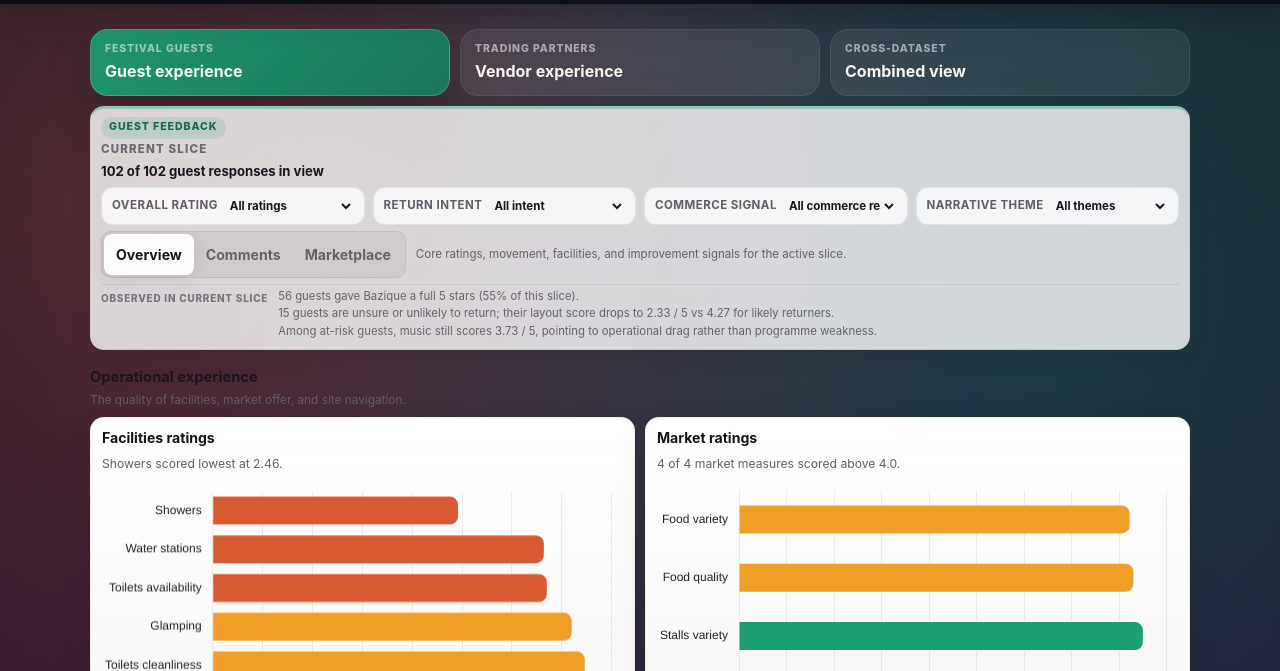
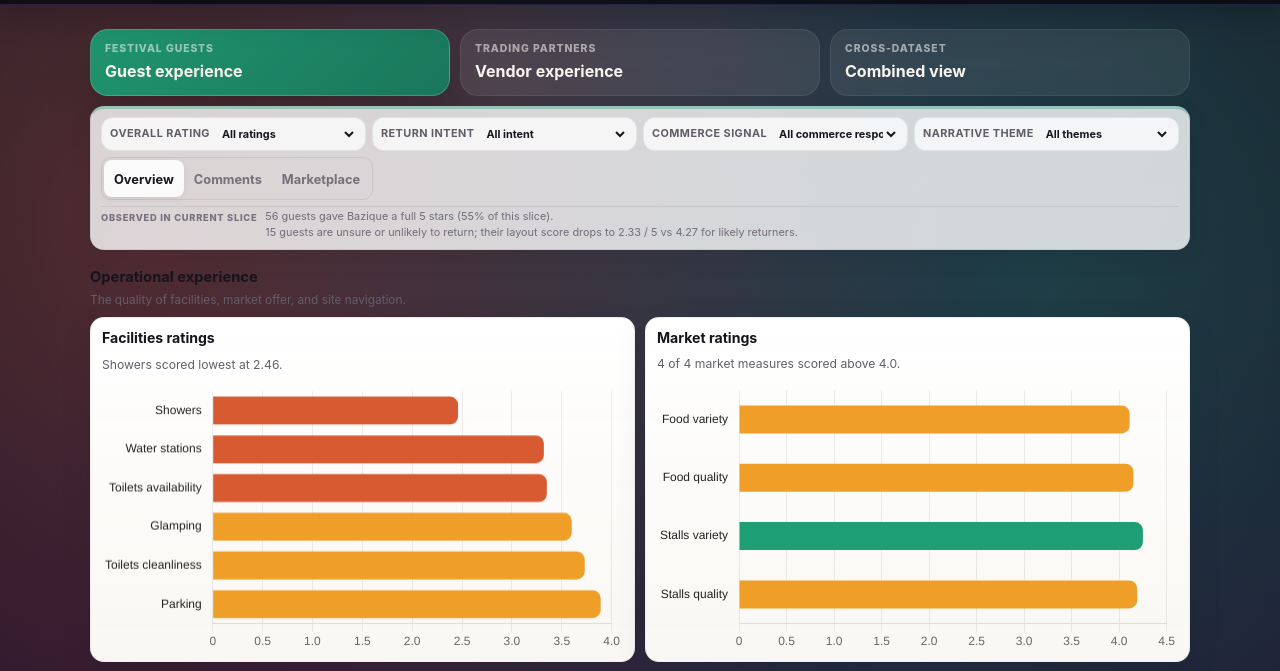
Before and after one commit to nefiger/bazique, a plain HTML site: page index.html in a window 1280 px wide. Shown: the part 89-760 px from the top of the page. Drawn offline with nearby package versions, Linux system fonts and the light colour scheme.

Commit message:
Slim filter rail and quiet workspace navigation

```diff
--- a/assets/style.css
+++ b/assets/style.css
@@ -358,14 +358,14 @@ body[data-view="combined"] .dataset-switch-button[data-tab="combined"][aria-sele
   display: grid;
   grid-template-columns: auto 1fr;
   align-items: start;
-  gap: 10px;
-  padding-top: 4px;
+  gap: 8px;
+  padding-top: 2px;
   border-top: 1px solid rgba(24, 20, 31, 0.08);
 }
 
 .insights-label {
   color: #777180;
-  font-size: 0.62rem;
+  font-size: 0.58rem;
   font-weight: 800;
   letter-spacing: 0.08em;
   text-transform: uppercase;
@@ -378,9 +378,9 @@ body[data-view="combined"] .dataset-switch-button[data-tab="combined"][aria-sele
 }
 
 .insight-inline-item {
-  color: #68626e;
-  font-size: 0.71rem;
-  line-height: 1.35;
+  color: #726c78;
+  font-size: 0.68rem;
+  line-height: 1.3;
 }
 
 .headline-module {
@@ -637,47 +637,22 @@ body[data-view="combined"] .control-bar {
   border-top: 3px solid rgba(127, 119, 221, 0.34);
 }
 
-.control-summary {
-  display: flex;
-  align-items: center;
-  justify-content: space-between;
-  gap: 8px;
-}
-
-.control-summary-copy {
-  display: grid;
-  gap: 2px;
-}
-
-.control-kicker {
-  color: #6c6771;
-  font-size: 0.72rem;
-  font-weight: 800;
-  letter-spacing: 0.1em;
-  text-transform: uppercase;
-}
-
-.control-summary strong {
-  color: #191620;
-  font-size: 0.82rem;
-}
-
 .control-grid {
   display: grid;
   grid-template-columns: repeat(4, minmax(0, 1fr));
-  gap: 8px;
+  gap: 6px;
 }
 
 .control-field {
   display: flex;
   align-items: center;
   gap: 8px;
-  min-height: 38px;
-  padding: 0 10px;
+  min-height: 34px;
+  padding: 0 8px;
   border-radius: 12px;
   background: rgba(255, 255, 255, 0.76);
   border: 1px solid rgba(24, 20, 31, 0.08);
-  font-size: 0.72rem;
+  font-size: 0.68rem;
   font-weight: 700;
   color: #615c68;
   letter-spacing: 0.04em;
@@ -690,7 +665,7 @@ body[data-view="combined"] .control-bar {
 
 .control-select {
   width: 100%;
-  min-height: 30px;
+  min-height: 28px;
   border-radius: 8px;
   border: 0;
   background: transparent;
@@ -709,10 +684,9 @@ body[data-view="combined"] .control-bar {
 }
 
 .subview-bar {
-  display: grid;
-  grid-template-columns: auto 1fr;
+  display: flex;
   align-items: center;
-  gap: 10px;
+  gap: 8px;
 }
 
 .subview-tabs {
@@ -721,35 +695,29 @@ body[data-view="combined"] .control-bar {
   gap: 0;
   padding: 2px;
   border-radius: 10px;
-  background: rgba(24, 20, 31, 0.05);
+  background: transparent;
   border: 1px solid rgba(24, 20, 31, 0.08);
-}
-
-.subview-help {
-  color: #66606b;
-  font-size: 0.72rem;
-  line-height: 1.35;
 }
 
 .subview-chip {
   appearance: none;
   border: 0;
   background: transparent;
-  color: #665f6c;
+  color: #756f7b;
   border-radius: 8px;
   cursor: pointer;
-  padding: 8px 12px;
+  padding: 6px 10px;
   transition: background-color 160ms ease, color 160ms ease, border-color 160ms ease;
 }
 
 .subview-chip[aria-pressed="true"] {
-  background: rgba(255, 255, 255, 0.96);
+  background: rgba(255, 255, 255, 0.88);
   color: #17141d;
-  box-shadow: 0 4px 16px rgba(17, 18, 22, 0.08);
+  box-shadow: 0 2px 8px rgba(17, 18, 22, 0.06);
 }
 
 .subview-chip-label {
-  font-size: 0.88rem;
+  font-size: 0.8rem;
   font-weight: 700;
 }
 
--- a/index.html
+++ b/index.html
@@ -77,17 +77,9 @@
         aria-labelledby="tab-guest"
       >
         <section class="control-bar">
-          <div class="control-summary">
-            <div class="control-summary-copy">
-              <span class="dataset-badge dataset-badge--guest">Guest feedback</span>
-              <span class="control-kicker">Current slice</span>
-              <strong id="guest-slice-summary">All guest responses</strong>
-            </div>
-          </div>
           <div class="control-grid" id="guest-controls"></div>
           <div class="subview-bar">
             <div class="subview-tabs" id="guest-subviews" aria-label="Guest subviews"></div>
-            <p class="subview-help" id="guest-subview-help"></p>
           </div>
           <div class="insights-note" aria-label="Guest slice insights">
             <span class="insights-label">Observed in current slice</span>
@@ -239,15 +231,10 @@
         hidden
       >
         <section class="control-bar">
-          <div class="control-summary">
-            <div class="control-summary-copy">
-              <span class="dataset-badge dataset-badge--vendor">Vendor feedback</span>
-              <span class="control-kicker">Current slice</span>
-              <strong id="vendor-slice-summary">All vendor responses</strong>
-            </div>
+          <div class="control-grid" id="vendor-controls"></div>
+          <div class="subview-bar">
+            <div class="subview-tabs" id="vendor-subviews" aria-label="Vendor subviews"></div>
           </div>
-          <div class="control-grid" id="vendor-controls"></div>
-          <div class="subview-tabs" id="vendor-subviews" aria-label="Vendor subviews"></div>
         </section>
 
         <section class="subview-panel" data-panel-group="vendor" data-subview-panel="overview">
@@ -966,7 +953,6 @@
 
       function renderSubviewTabs(targetId, helpId, items, activeId, onClick) {
         const target = document.getElementById(targetId);
-        const help = helpId ? document.getElementById(helpId) : null;
         target.innerHTML = "";
         items.forEach((item) => {
           const button = document.createElement("button");
@@ -980,10 +966,6 @@
           button.addEventListener("click", () => onClick(item.id));
           target.appendChild(button);
         });
-        if (help) {
-          const active = items.find((item) => item.id === activeId);
-          help.textContent = active && active.description ? active.description : "";
-        }
       }
 
       function renderSubviewPanels(group, activeId) {
@@ -1302,7 +1284,7 @@
       function renderGuestSection(guest, guestRaw) {
         renderSubviewTabs(
           "guest-subviews",
-          "guest-subview-help",
+          null,
           [
             { id: "overview", label: "Overview", description: "Core ratings, movement, facilities, and improvement signals for the active slice." },
             { id: "narrative", label: "Comments", description: "Grouped open-text responses by prompt and semantic theme inside the current filtered slice." },
@@ -1379,8 +1361,6 @@
             },
           },
         ]);
-        document.getElementById("guest-slice-summary").textContent =
-          `${guest.length} of ${guestRaw.length} guest responses in view`;
 
         const rated45 = guest.filter((entry) => entry.overall_rating >= 4).length;
         const returnDefinite = guest.filter(
@@ -1433,7 +1413,7 @@
         }
 
         document.getElementById("guest-insights").innerHTML = insights
-          .slice(0, 3)
+          .slice(0, 2)
           .map((text) => `<span class="insight-inline-item">${escapeHtml(text)}</span>`)
           .join("");
 
@@ -1689,8 +1669,6 @@
             },
           },
         ]);
-        document.getElementById("vendor-slice-summary").textContent =
-          `${vendor.length} of ${vendorRaw.length} vendor responses in view`;
 
         const responseRate = (vendor.length / 31) * 100;
         const commsAvg = average(vendor.map((entry) => entry.rating_comms));
```
